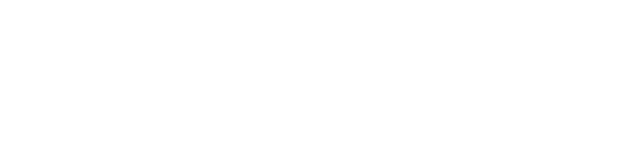
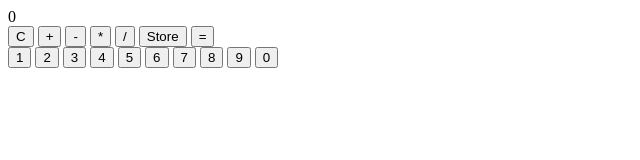
Before and after one commit to coderiksenthil/calculator, a plain HTML site: page index.html in a window 1280 px wide. Shown: the whole page, without its empty margins (0-640 px from the left). Drawn offline with Linux system fonts and the light colour scheme.

Commit message:
html update

```diff
--- a/index.html
+++ b/index.html
@@ -1,6 +1,33 @@
 <!DOCTYPE html>
+<html>
 <head>
-    <title>Calculator</title>
+    <link rel="stylesheet" type="text/css" href="calculator.css">
 </head>
-
+<body>
+    <div class="calculator">
+        <div id="display">0</div>
+        <div class="buttons">
+            <button id="clear">C</button>
+            <button id="add">+</button>
+            <button id="subtract">-</button>
+            <button id="multiply">*</button>
+            <button id="divide">/</button>
+            <button id="store">Store</button>
+            <button id="equals">=</button>
+        </div>
+        <div class="numpad">
+            <button>1</button>
+            <button>2</button>
+            <button>3</button>
+            <button>4</button>
+            <button>5</button>
+            <button>6</button>
+            <button>7</button>
+            <button>8</button>
+            <button>9</button>
+            <button>0</button>
+        </div>
+    </div>
+    <script src="calculator.js"></script>
+</body>
 </html>
```
